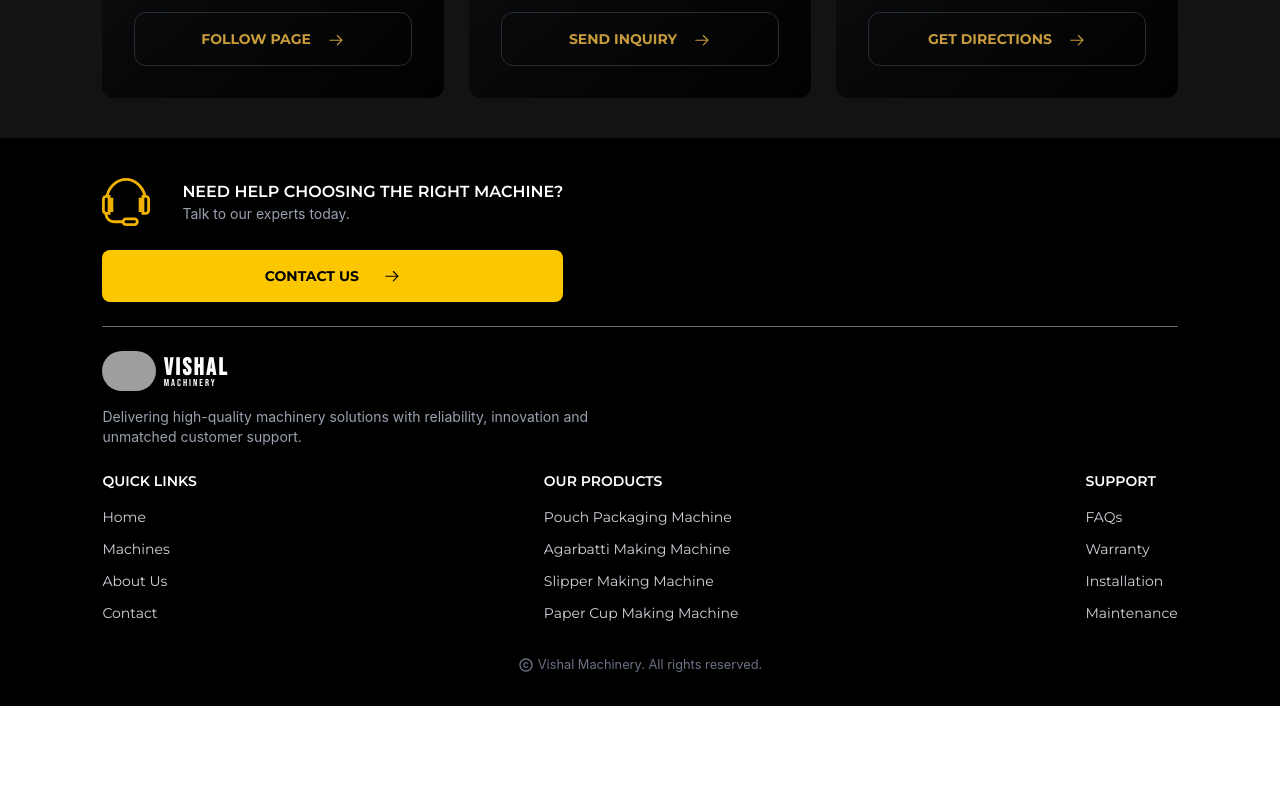
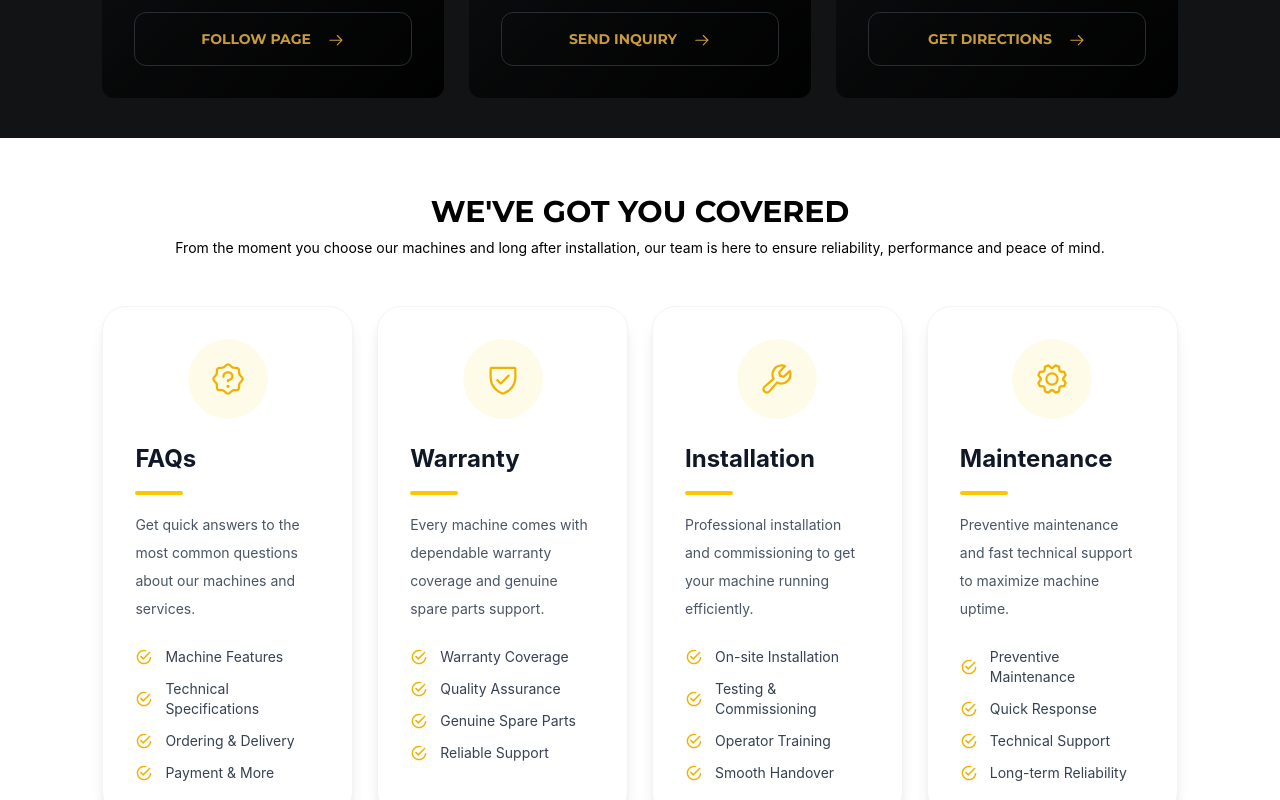
Before and after one commit to raviswamiii/Vishal-Machinery, a React (Vite) app in the folder Client/: page /contact in a window 1280 px wide. Shown: the part 1360-2160 px from the top of the page. Before the commit the page ends 2066 px from the top, so only its background shows below. Built offline with nearby package versions, Linux system fonts and the light colour scheme; grey boxes are pictures that could not be loaded.

Commit message:
addedSupportAndServiceSectionInContactPage

```diff
--- /dev/null
+++ b/Client/src/components/SupportAndServices.tsx
@@ -0,0 +1,122 @@
+import {
+  PiSealQuestion,
+  PiShieldCheck,
+  PiWrench,
+  PiGear,
+} from "react-icons/pi";
+import { IoMdCheckmarkCircleOutline } from "react-icons/io";
+
+const supportAndServices = [
+  {
+    icon: PiSealQuestion,
+    title: "FAQs",
+    paragraph:
+      "Get quick answers to the most common questions about our machines and services.",
+    items: [
+      { icon: IoMdCheckmarkCircleOutline, title: "Machine Features" },
+      { icon: IoMdCheckmarkCircleOutline, title: "Technical Specifications" },
+      { icon: IoMdCheckmarkCircleOutline, title: "Ordering & Delivery" },
+      { icon: IoMdCheckmarkCircleOutline, title: "Payment & More" },
+    ],
+  },
+  {
+    icon: PiShieldCheck,
+    title: "Warranty",
+    paragraph:
+      "Every machine comes with dependable warranty coverage and genuine spare parts support.",
+    items: [
+      { icon: IoMdCheckmarkCircleOutline, title: "Warranty Coverage" },
+      { icon: IoMdCheckmarkCircleOutline, title: "Quality Assurance" },
+      { icon: IoMdCheckmarkCircleOutline, title: "Genuine Spare Parts" },
+      { icon: IoMdCheckmarkCircleOutline, title: "Reliable Support" },
+    ],
+  },
+  {
+    icon: PiWrench,
+    title: "Installation",
+    paragraph:
+      "Professional installation and commissioning to get your machine running efficiently.",
+    items: [
+      { icon: IoMdCheckmarkCircleOutline, title: "On-site Installation" },
+      { icon: IoMdCheckmarkCircleOutline, title: "Testing & Commissioning" },
+      { icon: IoMdCheckmarkCircleOutline, title: "Operator Training" },
+      { icon: IoMdCheckmarkCircleOutline, title: "Smooth Handover" },
+    ],
+  },
+  {
+    icon: PiGear,
+    title: "Maintenance",
+    paragraph:
+      "Preventive maintenance and fast technical support to maximize machine uptime.",
+    items: [
+      { icon: IoMdCheckmarkCircleOutline, title: "Preventive Maintenance" },
+      { icon: IoMdCheckmarkCircleOutline, title: "Quick Response" },
+      { icon: IoMdCheckmarkCircleOutline, title: "Technical Support" },
+      { icon: IoMdCheckmarkCircleOutline, title: "Long-term Reliability" },
+    ],
+  },
+];
+
+export const SupportAndServices = () => {
+  return (
+    <div className="px-[4vw] sm:px-[8vw] py-10">
+      <div className="flex flex-col items-center">
+        <h1 className="text-2xl md:text-3xl font-bold text-center mt-4 montserrat">
+          WE'VE GOT YOU COVERED
+        </h1>
+        <p className="text-sm text-center mt-2">
+          From the moment you choose our machines and long after installation,
+          our team is here to ensure reliability, performance and peace of mind.
+        </p>
+      </div>
+
+      <div className="grid grid-cols-1 md:grid-cols-2 lg:grid-cols-3 xl:grid-cols-4 gap-6 mt-12">
+        {supportAndServices.map((service) => {
+          const Icon = service.icon;
+
+          return (
+            <div
+              key={service.title}
+              className="group bg-white rounded-3xl border border-gray-100 shadow-lg hover:shadow-xl hover:-translate-y-2 transition-all duration-300 p-8 flex flex-col border"
+            >
+              {/* Icon */}
+              <div className="flex justify-center">
+                <div className="w-20 h-20 rounded-full bg-yellow-50 flex items-center justify-center mb-6 group-hover:bg-yellow-100 transition">
+                  <Icon className="text-4xl text-yellow-500" />
+                </div>
+              </div>
+
+              {/* Title */}
+              <h2 className="text-2xl font-bold text-gray-900">
+                {service.title}
+              </h2>
+
+              <div className="w-12 h-1 bg-yellow-400 rounded-full my-4"></div>
+
+              {/* Description */}
+              <p className="text-gray-600 text-sm leading-7">
+                {service.paragraph}
+              </p>
+
+              {/* Bullet Points */}
+              <div className="mt-6 space-y-3">
+                {service.items.map((item) => {
+                  const ItemIcon = item.icon;
+
+                  return (
+                    <div key={item.title} className="flex items-center gap-3">
+                      <ItemIcon className="text-yellow-500 text-lg flex-shrink-0" />
+                      <span className="text-gray-700 text-sm">
+                        {item.title}
+                      </span>
+                    </div>
+                  );
+                })}
+              </div>
+            </div>
+          );
+        })}
+      </div>
+    </div>
+  );
+};
--- a/Client/src/pages/Contact.tsx
+++ b/Client/src/pages/Contact.tsx
@@ -1,11 +1,13 @@
 import { AllContactOptions } from "../components/AllContactOptions"
 import { ContactHeroSection } from "../components/ContactHeroSection"
+import { SupportAndServices } from "../components/SupportAndServices"
 
 export const Contact = () => {
   return (
     <div>
       <ContactHeroSection />
       <AllContactOptions />
+      <SupportAndServices />
     </div>
   )
 }
```
